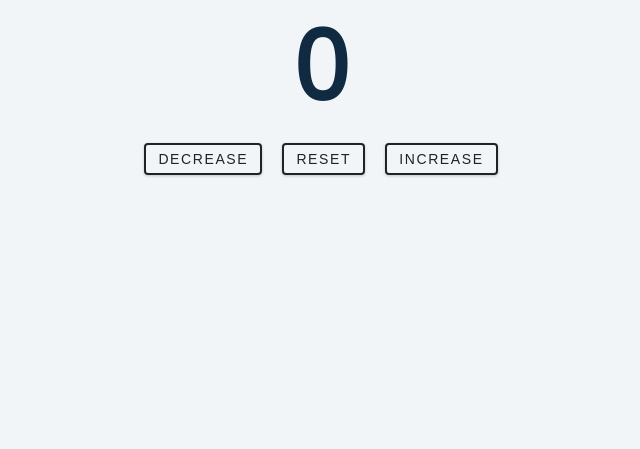
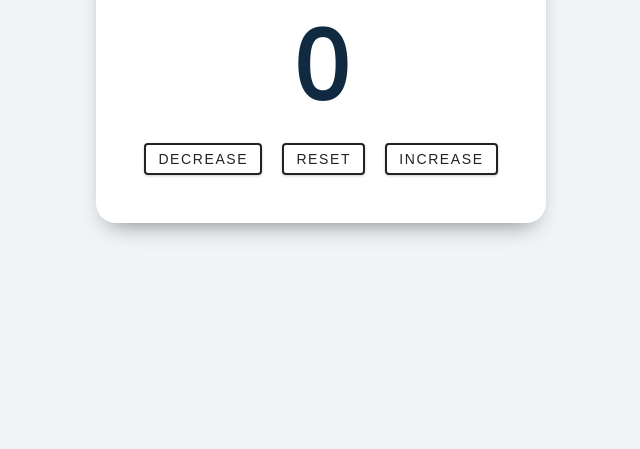
Before and after one commit to marco-sorrentino/simple-counter, a plain HTML site: page index.html in a window 1280 px wide. Shown: the part 351-800 px from the top of the page, without its empty margins (319-959 px from the left). Drawn offline with nearby package versions, Linux system fonts and the light colour scheme.

Commit message:
css done

```diff
--- a/style.css
+++ b/style.css
@@ -130,6 +130,13 @@ p {
 }
 /*  global classes */
 
+.container {
+  background-color: white;
+  padding: 40px;
+  border-radius: 20px;
+  box-shadow: 0px 12px 24px -12px rgba(0, 0, 0, 0.5);
+}
+
 /* section */
 .section {
   padding: 5rem 0;
```
